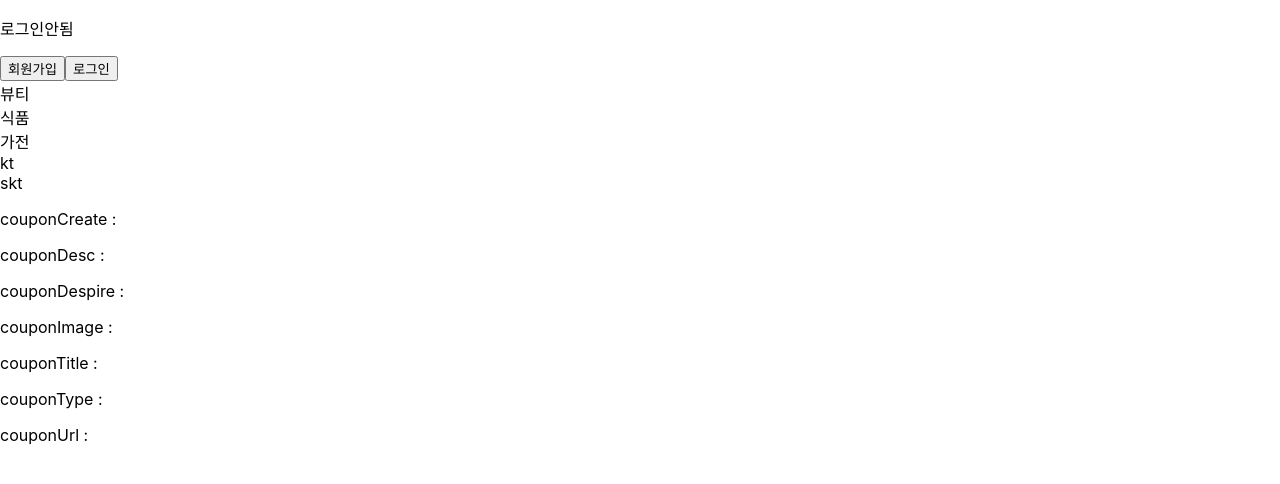
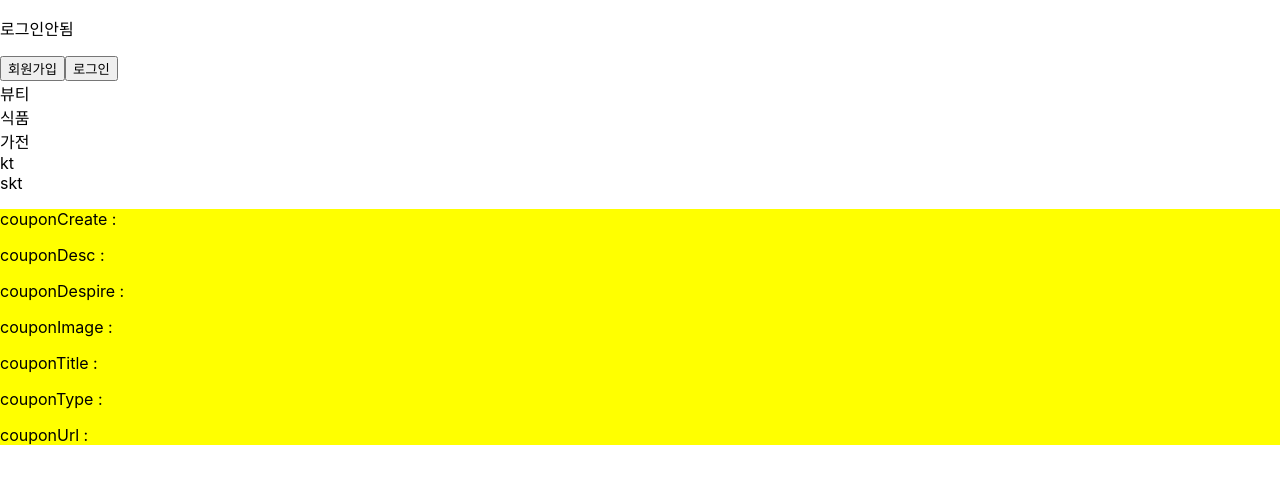
Before and after one commit to HangHae99-Team17/frontend, a React (Create React App) app: page /api/category in a window 1280 px wide. Shown: the top 484 px of the page. Built offline with nearby package versions, Linux system fonts and the light colour scheme.

Commit message:
media qury 추가
media qury 추가

```diff
--- a/src/components/Categorys.js
+++ b/src/components/Categorys.js
@@ -1,5 +1,8 @@
 import React, { useState } from 'react';
 import { history } from "../redux/configureStore"
+
+import styled from "styled-components";
+
 
 const Categorys = (props) => {
     const category = ["뷰티","식품","가전","kt","skt"]
@@ -14,7 +17,7 @@ const Categorys = (props) => {
             })
 
             }
-            <div onClick={()=>{history.push(`/api/detail/${props.id}`)}}>
+            <Grid onClick={()=>{history.push(`/api/detail/${props.id}`)}}>
 
             <p>couponCreate : {props.couponCreate}</p>
             <p>couponDesc : {props.couponDesc}</p>
@@ -23,10 +26,25 @@ const Categorys = (props) => {
             <p>couponTitle : {props.couponTitle}</p>
             <p>couponType : {props.couponType}</p>
             <p>couponUrl : {props.couponUrl}</p>
-            </div>
+            </Grid>
 
         </React.Fragment>
     );
 };
 
+const Grid = styled.div`
+background-color:yellow;
+
+@media (max-width:1024px){
+    width:50%;
+}
+
+@media (max-width:768px){
+    width:100%;
+}
+`
+
+
+
+
 export default Categorys;
--- a/src/pages/Category.js
+++ b/src/pages/Category.js
@@ -2,6 +2,7 @@ import React,{ useEffect, useState } from 'react';
 import { useDispatch, useSelector } from "react-redux";
 import { categoryCreators } from '../redux/modules/category';
 import Categorys from '../components/Categorys';
+import styled from "styled-components";
 
 const Category = (props) => {
     const dispatch = useDispatch();
@@ -26,4 +27,5 @@ const Category = (props) => {
     );
 };
 
+
 export default Category;
```
